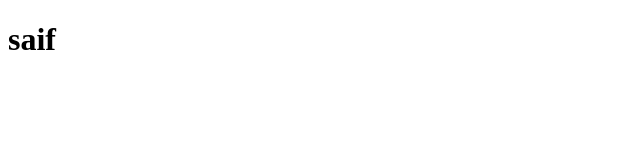
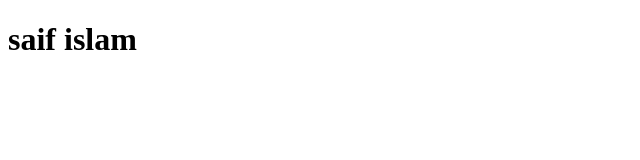
Before and after one commit to muhammadsaif7717/random-repo, a plain HTML site: page index.html in a window 1280 px wide. Shown: the whole page, without its empty margins (0-640 px from the left). Drawn offline with Linux system fonts and the light colour scheme.

Commit message:
modefied

```diff
--- a/index.html
+++ b/index.html
@@ -6,6 +6,6 @@
     <title>Document</title>
 </head>
 <body>
-    <h1>saif</h1>
+    <h1>saif islam</h1>
 </body>
 </html>
```
